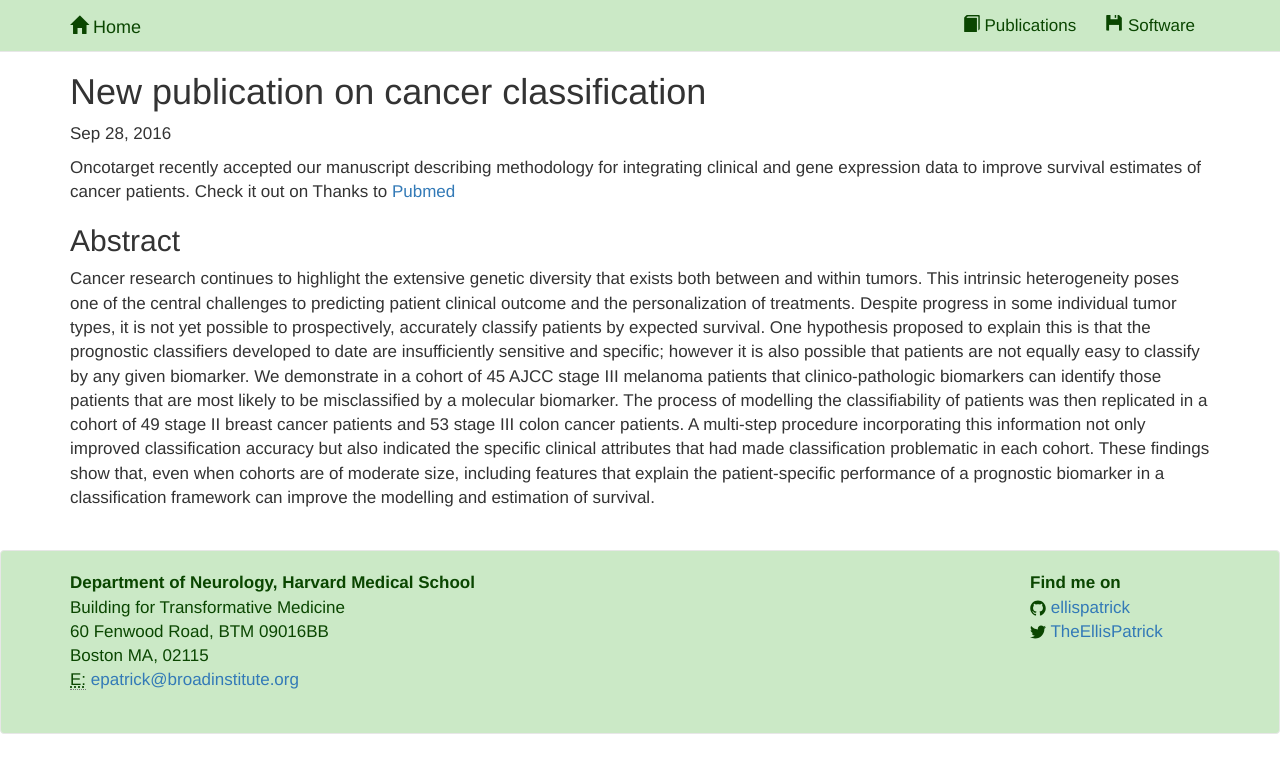
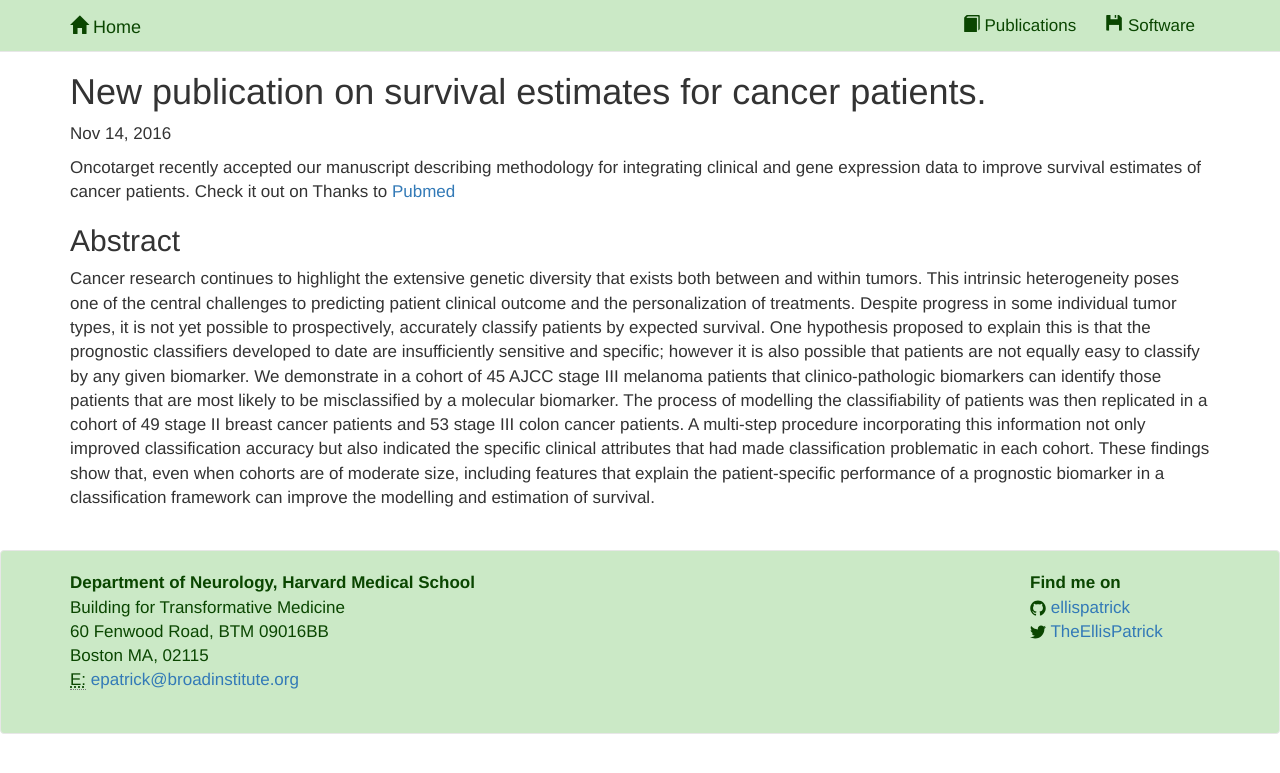
Before and after one commit to ellispatrick/ellispatrick.github.io, a Jekyll site: the page built from _posts/2016-11-14-Publication on cancer classification.md, in a window 1280 px wide. Shown: the top 773 px of the page. Built offline with Jekyll 4.4.1, drawn with Linux system fonts in a browser that asks for light colours; nearby versions of some CDN libraries; a style sheet for code colours, icons or effects is not loaded.

Commit message:
New post update

```diff
--- a/_posts/2016-11-14-Publication on cancer classification.md
+++ b/_posts/2016-11-14-Publication on cancer classification.md
@@ -1,7 +1,7 @@
 ---
 layout: post
-title:  New publication on cancer classification
-date:   2016-09-28
+title:  New publication on survival estimates for cancer patients.
+date:   2016-11-14
 excerpt: >
   Oncotarget recently accepted our manuscript describing methodology for integrating clinical and gene expression data to improve survival estimates of cancer patients.
 ---
```
